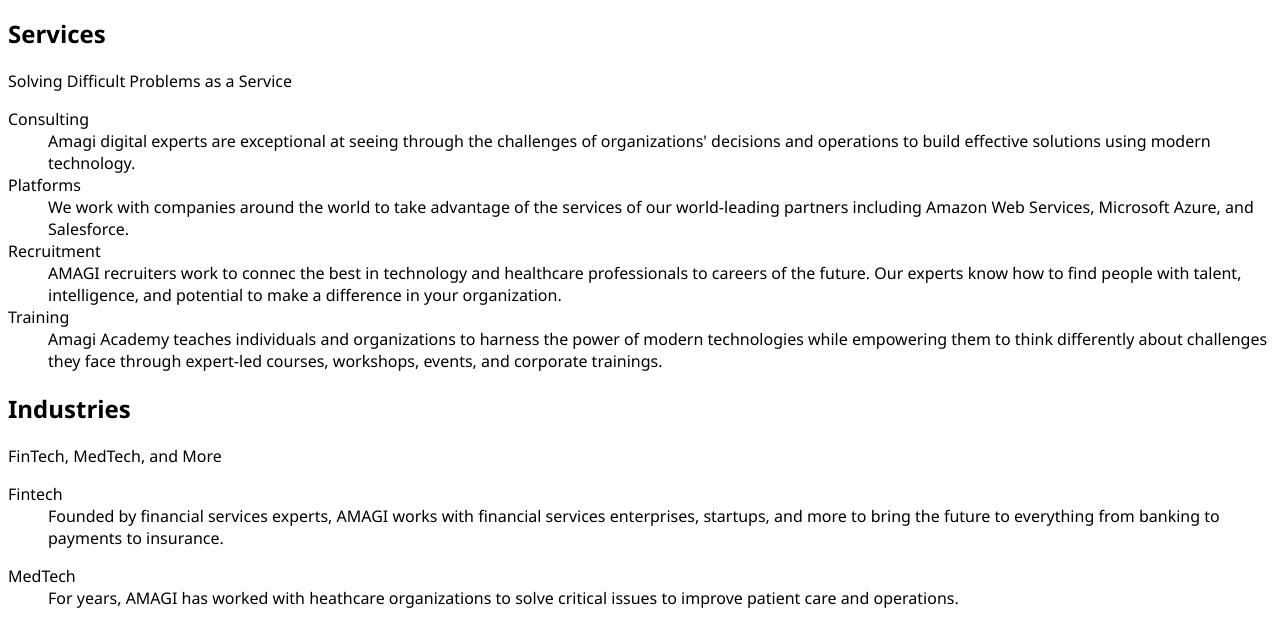
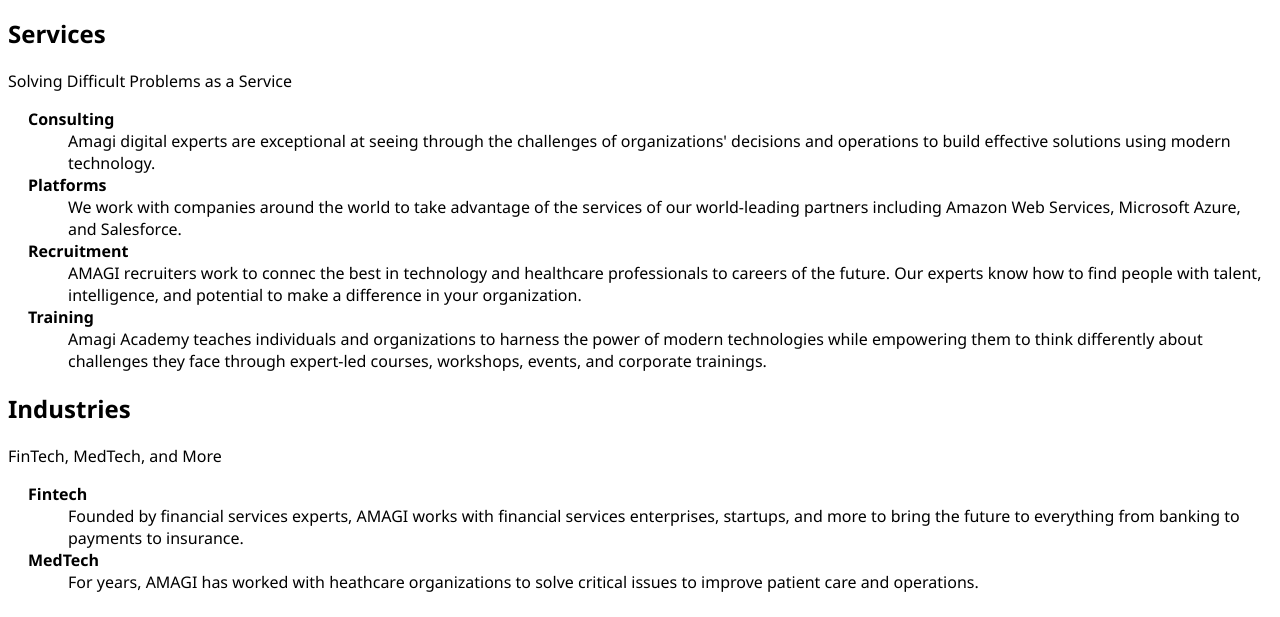
Before and after one commit to Acid-Free/amagi-webpage, a plain HTML site: page index.html in a window 1280 px wide. Shown: the part 163-780 px from the top of the page. Drawn offline with Linux system fonts and the light colour scheme.

Commit message:
Add dt style

```diff
--- a/index.html
+++ b/index.html
@@ -12,11 +12,13 @@
 <body>
   <nav>
     <div>AMAGI</div>
+    <div class="links">
       <a href="*">HOME</a>
       <a href="*">SERVICES</a>
       <a href="*">INDUSTRIES</a>
       <a href="*">CAREERS</a>
       <a href="*">CONTACT US</a>
+    </div>
   </nav>
 
   <h1>AMAGI</h1>
@@ -45,10 +47,11 @@
   <dl>
     <dt>Fintech</dt>
     <dd>Founded by financial services experts, AMAGI works with financial services enterprises, startups, and more to bring the future to everything from banking to payments to insurance.</dd>
-  </dl>
+
 
     <dt>MedTech</dt>
     <dd>For years, AMAGI has worked with heathcare organizations to solve critical issues to improve patient care and operations.</dd>
+  </dl>
 
   <h2>About Us</h2>
   <p>We pride ourselves in being intelligent, caring, and solving the problems most organizations only know how to create. Whether you believe we're the right people to solve your problem, contact us and we'll at least help point you in the right direction. That's just the kind of people we are.</p>
--- a/style.css
+++ b/style.css
@@ -1,3 +1,11 @@
 body {
   font-family: "Segoe UI", Tahoma, Geneva, Verdana, sans-serif;
 }
+
+dl {
+  margin-left: 20px;
+}
+
+dt {
+  font-weight: 700;
+}
```
Lines whose indentation alone changed are shown as unchanged.
